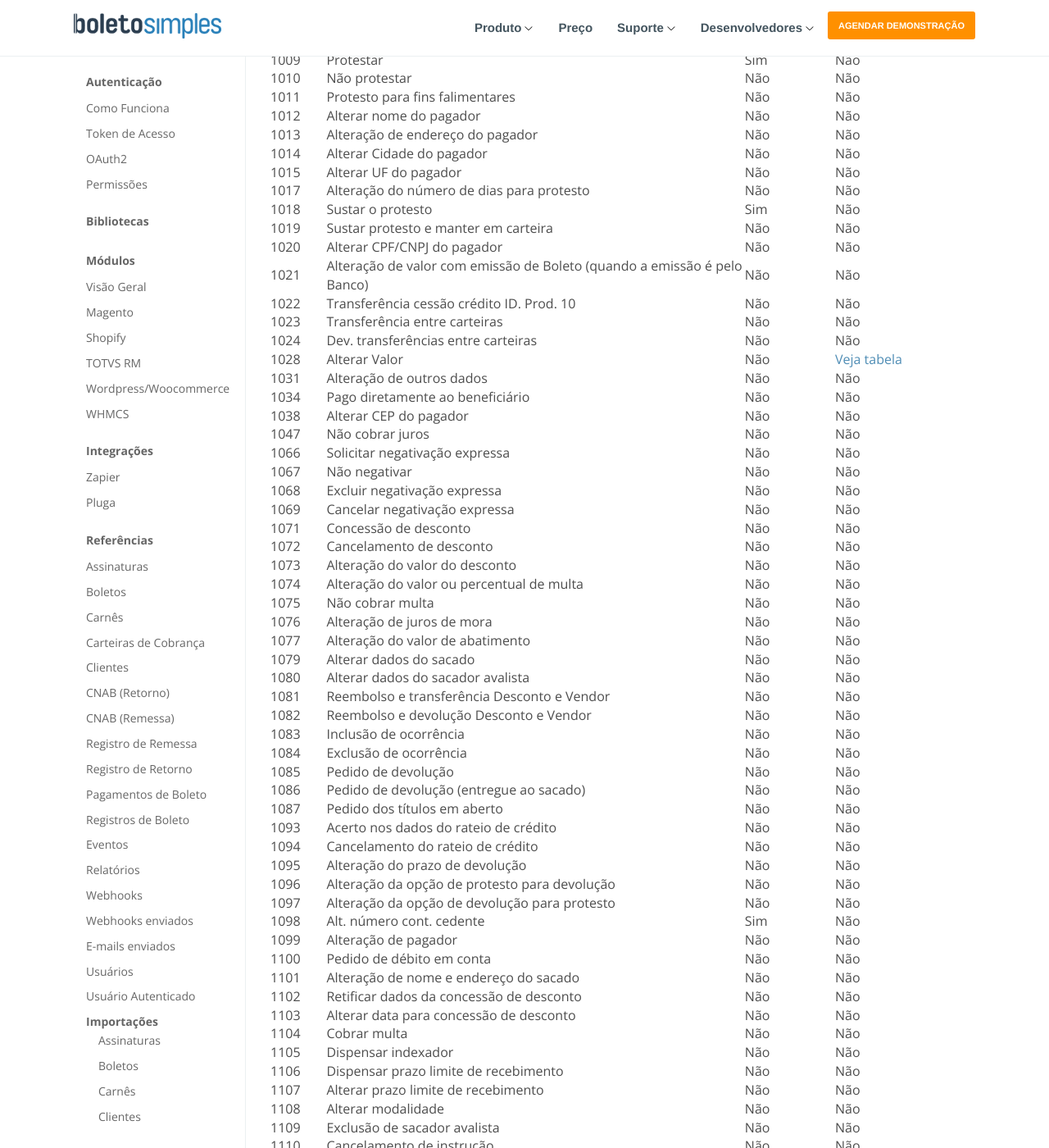
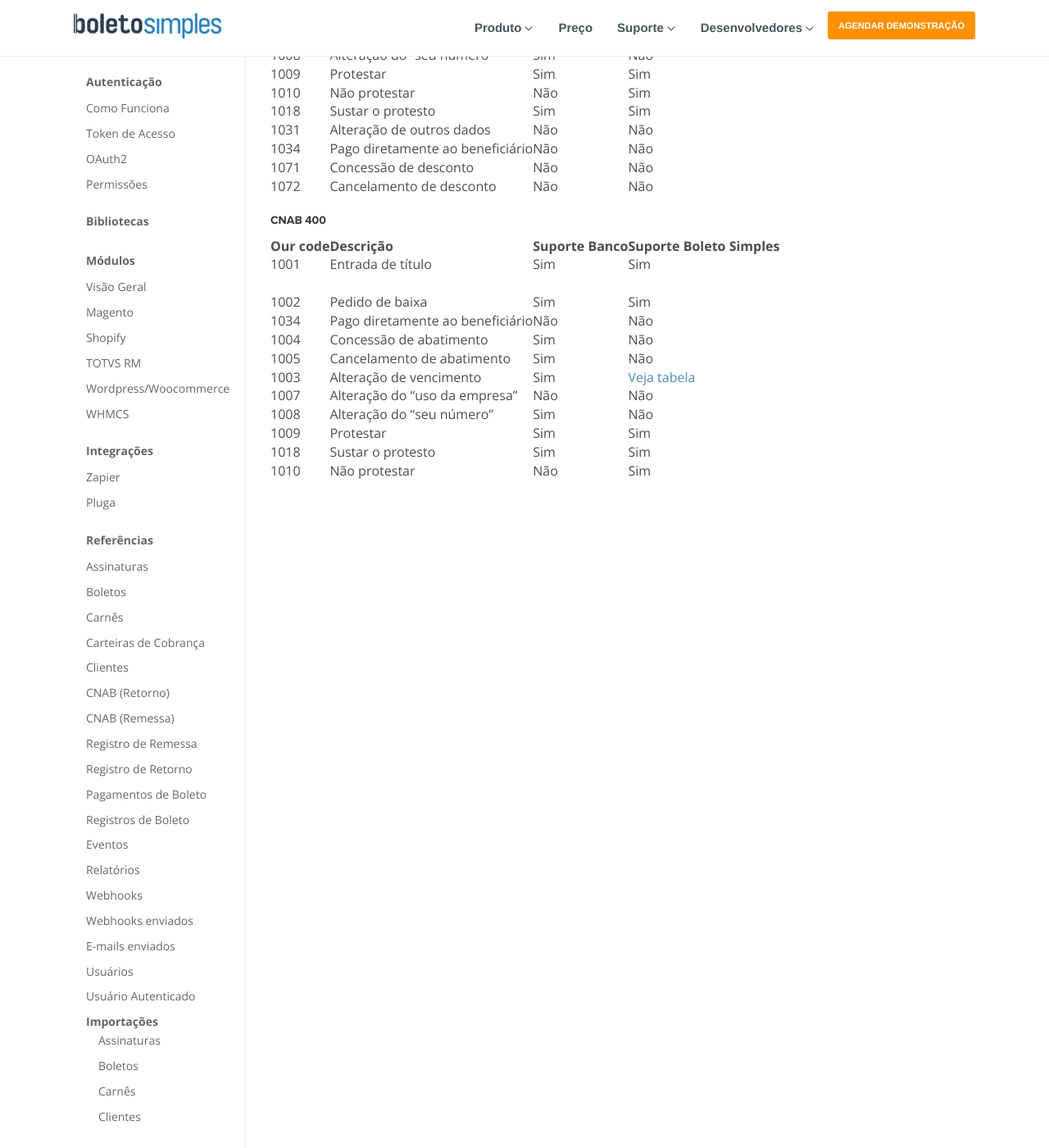
Before and after one commit to BoletoSimples/boletosimples-docs, a Jekyll site: the page built from bank_contracts/santander.markdown, in a window 1280 px wide and 1400 px high, scrolled down 541 px. Shown: the whole window at 82% size. Built offline with Jekyll 4.4.1, drawn with Linux system fonts in a browser that asks for light colours; some of the changed text lies outside the part shown.

Commit message:
bank santander review of the doc in the portfolio blocks and separation of occurrences by CNAB

```diff
--- a/bank_contracts/santander.markdown
+++ b/bank_contracts/santander.markdown
@@ -8,11 +8,12 @@ layout: pt
 
 | Carteiras                | Slug
 | ------------------------ | ------------
-| 101                      | santander-bs-101
+| 101 - RCR                | santander-bs-101
 | 102                      | santander-bs-102
 
+### Ocorrências
 
-### Ocorrências
+#### CNAB 240
 
 | Our code | Descrição                                           | Suporte Banco | Suporte Boleto Simples |
 |:---------|:----------------------------------------------------|:--------------|:-----------------------|
@@ -23,15 +24,38 @@ layout: pt
 | 1005     | Cancelamento de abatimento                          | Sim           | Não                    |
 | 1007     | Alteração do "uso da empresa"                       | Não           | Não                    |
 | 1008     | Alteração do "seu número"                           | Sim           | Não                    |
-| 1009     | Protestar                                           | Sim           | Não                    |
-| 1010     | Não protestar                                       | Não           | Não                    |
+| 1009     | Protestar                                           | Sim           | Sim                    |
+| 1010     | Não protestar                                       | Não           | Sim                    |
+| 1018     | Sustar o protesto                                   | Sim           | Sim                    |
+| 1031     | Alteração de outros dados                           | Não           | Não                    |
+| 1034     | Pago diretamente ao beneficiário                    | Não           | Não                    |
+| 1071     | Concessão de desconto                               | Não           | Não                    |
+| 1072     | Cancelamento de desconto                            | Não           | Não                    |
+
+#### CNAB 400
+
+| Our code | Descrição                                           | Suporte Banco | Suporte Boleto Simples |
+|:---------|:----------------------------------------------------|:--------------|:-----------------------|
+| 1001     | Entrada de título                                   | Sim           | Sim
+|
+| 1002     | Pedido de baixa                                     | Sim           | Sim                    |
+| 1034     | Pago diretamente ao beneficiário                    | Não           | Não                    |
+| 1004     | Concessão de abatimento                             | Sim           | Não                    |
+| 1005     | Cancelamento de abatimento                          | Sim           | Não                    |
+| 1003     | Alteração de vencimento                             | Sim           | [Veja tabela](https://suporte.boletosimples.com.br/article/pten2qs3c0-posso-alterar-a-data-de-vencimento-e-o-valor-de-um-boleto-j-emitido)                           |
+| 1007     | Alteração do "uso da empresa"                       | Não           | Não                    |
+| 1008     | Alteração do "seu número"                           | Sim           | Não                    |
+| 1009     | Protestar                                           | Sim           | Sim                    |
+| 1018     | Sustar o protesto                                   | Sim           | Sim                    |
+| 1010     | Não protestar                                       | Não           | Sim                    |
+
+<!--- comment: old occurrences for reference in the documentation
 | 1011     | Protesto para fins falimentares                     | Não           | Não                    |
 | 1012     | Alterar nome do pagador                             | Não           | Não                    |
 | 1013     | Alteração de endereço do pagador                    | Não           | Não                    |
 | 1014     | Alterar Cidade do pagador                           | Não           | Não                    |
 | 1015     | Alterar UF do pagador                               | Não           | Não                    |
 | 1017     | Alteração do número de dias para protesto           | Não           | Não                    |
-| 1018     | Sustar o protesto                                   | Sim           | Não                    |
 | 1019     | Sustar protesto e manter em carteira                                   | Não           | Não            |
 | 1020     | Alterar CPF/CNPJ do pagador                         | Não           | Não                    |
 | 1021     | Alteração de valor com emissão de Boleto (quando a emissão é pelo Banco)                         | Não           | Não                    |
@@ -39,16 +63,12 @@ layout: pt
 | 1023     | Transferência entre carteiras                       | Não           | Não                    |
 | 1024     | Dev. transferências entre carteiras                 | Não           | Não                    |
 | 1028     | Alterar Valor                                       | Não           | [Veja tabela](https://suporte.boletosimples.com.br/article/pten2qs3c0-posso-alterar-a-data-de-vencimento-e-o-valor-de-um-boleto-j-emitido)                    |
-| 1031     | Alteração de outros dados                           | Não           | Não                    |
-| 1034     | Pago diretamente ao beneficiário                    | Não           | Não                    |
 | 1038     | Alterar CEP do pagador                              | Não           | Não                    |
 | 1047     | Não cobrar juros                                    | Não           | Não                    |
 | 1066     | Solicitar negativação expressa                      | Não           | Não                    |
 | 1067     | Não negativar                                       | Não           | Não                    |
 | 1068     | Excluir negativação expressa                        | Não           | Não                    |
 | 1069     | Cancelar negativação expressa                       | Não           | Não                    |
-| 1071     | Concessão de desconto                               | Não           | Não                    |
-| 1072     | Cancelamento de desconto                            | Não           | Não                    |
 | 1073     | Alteração do valor do desconto                      | Não           | Não                    |
 | 1074     | Alteração do valor ou percentual de multa           | Não           | Não                    |
 | 1075     | Não cobrar multa                                    | Não           | Não                    |
@@ -85,3 +105,4 @@ layout: pt
 | 1112     | Beneficiário não concorda com a alegação do pagador | Não           | Não                    |
 | 1113     | Alteração de dados extras (registro de multa)       | Não           | Não                    |
 | 1114     | Descontar títulos encaminhados no dia               | Não           | Não                    |
+-->
```
